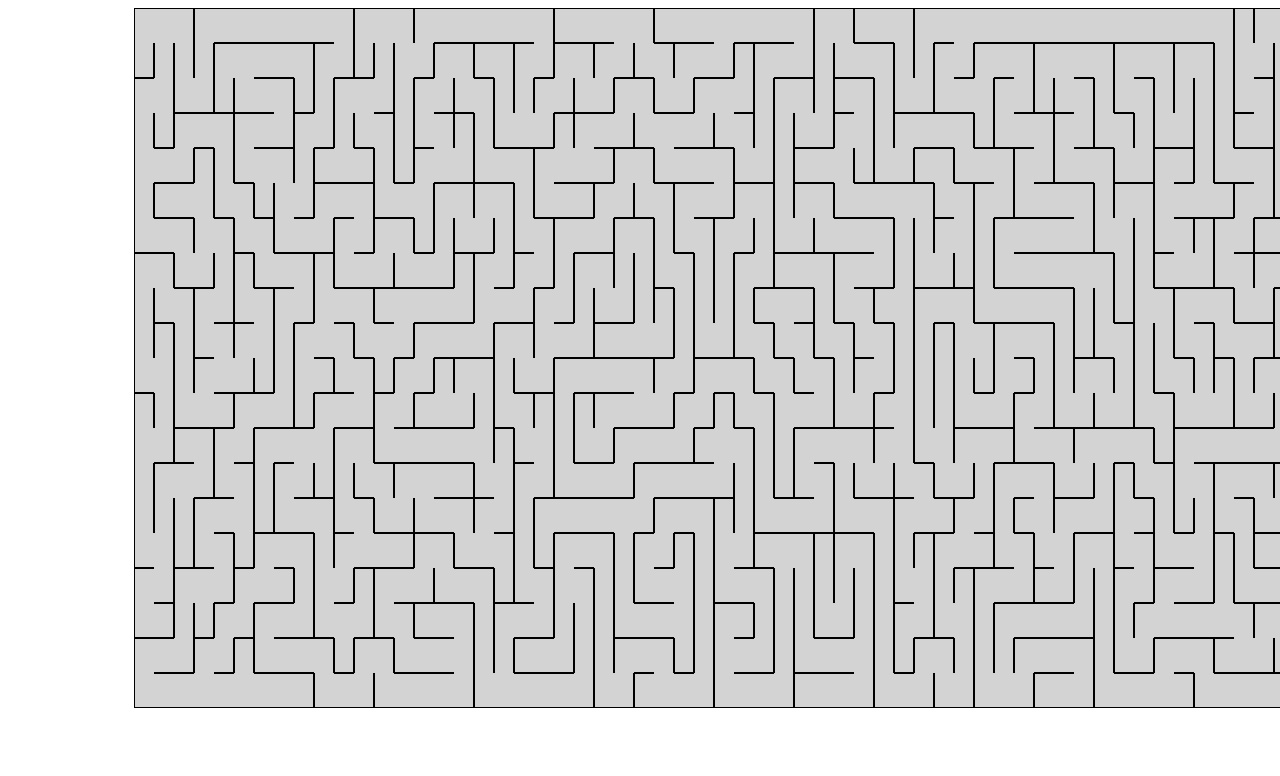
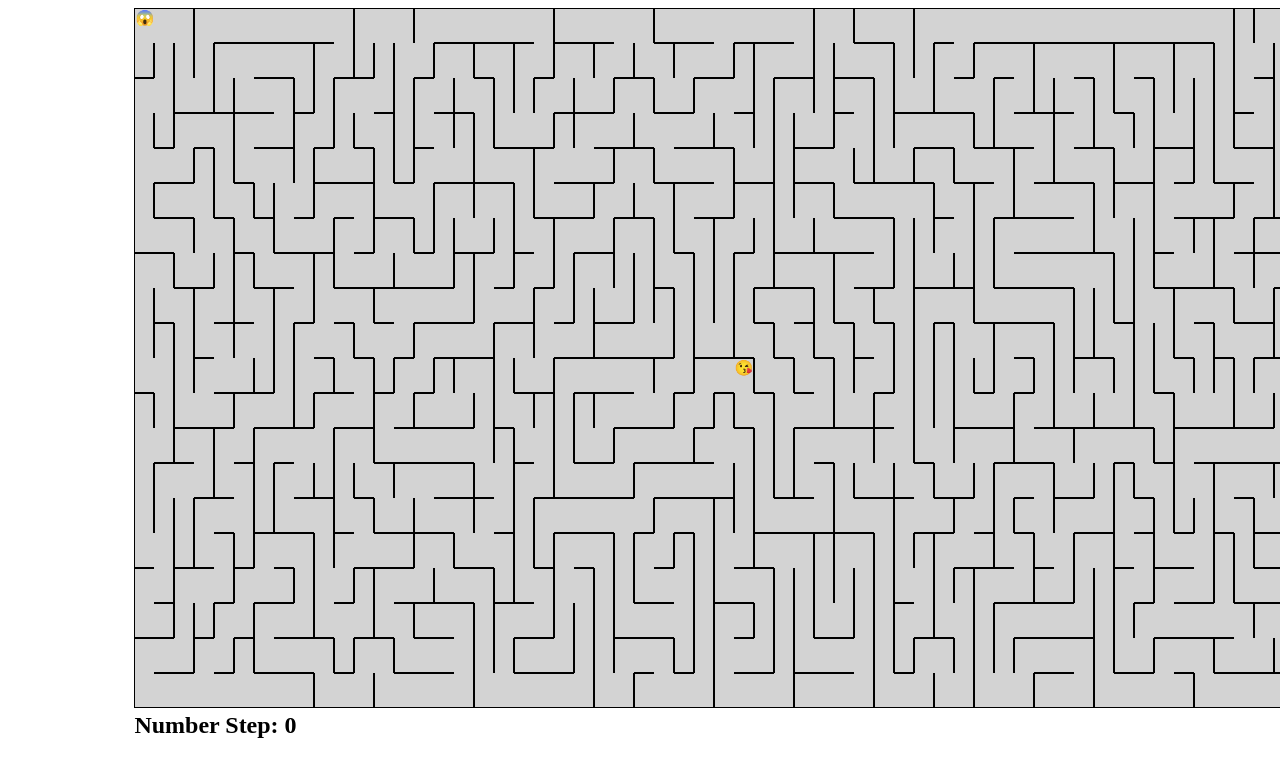
Before and after one commit to henarivanaa/Maze-Runner, a Vue app in the folder client/: page /game/1 in a window 1280 px wide. Shown: the top 776 px of the page. Built offline with nearby package versions, Linux system fonts and the light colour scheme.

Commit message:
- Implementasi function generate player di helpers maze - Percobaan untuk menaruh player dan destination berupa emoticon

```diff
--- a/client/src/helpers/maze.js
+++ b/client/src/helpers/maze.js
@@ -1,5 +1,10 @@
 const num_col=60;
 const num_row=20;
+
+const P_1=0;
+const P_2=1;
+const P_3=2;
+const D=3;
 
 var c_width=100/num_col;
 var c_height='35px';
@@ -167,9 +172,50 @@ function generateMaze(){
 
 }
 
+function generatePlayer(char,flag){
+    var pos={
+        i:-1,
+        j:-1
+    };
+
+    switch(flag){
+        case P_1:
+            pos.i=0;
+            pos.j=0;
+        break;
+        case P_2:
+            pos.i=0;
+            pos.j=num_col-1;
+        break;
+        case P_3:
+            pos.i=num_row-1;
+            pos.j=0;
+        break;
+        case D:
+            pos.i=Math.floor(num_row/2);
+            pos.j=Math.floor(num_col/2);
+        break;
+    }
+
+    var charHTML='<span style="font-size: 15px;margin-right:20px;margin-top:10px;">'+char+'</span>'
+
+    return {
+        char:charHTML,
+        pos:pos
+    };
+
+}
+
 export default {
     make:generateMaze,
     initNodes:initNodes,
+    generatePlayer,
     c_width,
-    c_height
+    c_height,
+    num_col,
+    num_row,
+    P_1,
+    P_2,
+    P_3,
+    D
 }
--- a/client/src/views/Game.vue
+++ b/client/src/views/Game.vue
@@ -1,9 +1,16 @@
 <template>
-  <div id="game">
-    <div v-for="(m,index) in maze" class="maze-row" :key="index">
-        <div v-for="(n,index2) in m" :style="n.styles" :key="index2"></div>
+  <div>
+    <div id="game" class="game-container">
+      <div v-for="(m,index) in maze" class="maze-row" :key="index">
+          <div v-html="occupiedPos(n)" v-for="(n,index2) in m" :style="n.styles" :key="index2">
+          </div>
+      </div>
+    </div>
+    <div class="game-container">
+      <h2>Number Step: {{step}}</h2>
     </div>
   </div>
+
 </template>
 
 <script>
@@ -13,15 +20,66 @@ export default {
   name: "Game",
   data(){
     return {
-      maze:null
+      maze:null,
+      player:null,
+      destination:null,
+      step:0
     }
   },
   methods:{
+    occupiedPos(n){
+
+      if(n.i===this.player.pos.i && n.j===this.player.pos.j ){
+        return this.player.char;
+      }
+      else if(n.i===this.destination.pos.i && n.j===this.destination.pos.j){
+        return this.destination.char;
+      }
+      return null;
+    },
+    onKeyUp(e){
+
+      var code=e.key;
+      var n=this.maze[this.player.pos.i][this.player.pos.j];
+
+      switch(code){
+        case 'ArrowUp':
+          if(n.direction.up){
+            this.player.pos.i!==0?this.player.pos.i--:null
+            this.step++;
+          }
+          break;
+        case 'ArrowDown':
+          if(n.direction.down){
+            this.player.pos.i!==maze.num_row-1?this.player.pos.i++:null
+            this.step++;
+          }
+        break;
+        case 'ArrowLeft':
+          if(n.direction.left){
+            this.player.pos.j!==0?this.player.pos.j--:null
+            this.step++;
+          }
+        break;
+        case 'ArrowRight':
+          if(n.direction.right){
+            this.player.pos.j!==maze.num_col-1?this.player.pos.j++:null
+            this.step++;
+          }
+        break;
+      }
+
+    }
+  },
+  created(){
+    var _maze=maze.make()
+    this.maze=_maze;
+    this.player=maze.generatePlayer('&#128561',maze.P_1);
+    this.destination=maze.generatePlayer('&#128536',maze.D);
   },
   mounted(){
-    var _maze=maze.make()
-    this.maze=_maze
-
+    document.onkeyup=this.onKeyUp;
+    document.body.style.overflow='hidden';
   }
 }
 </script>
@@ -32,9 +90,12 @@ export default {
     display:flex;
   }
 
+  .game-container{
+     width: 1200px;
+     margin-left: 10%;
+  }
+
   #game{
-    width: 1200px;
-    margin-left: 10%;
     height: 684px;
   }
 
```
